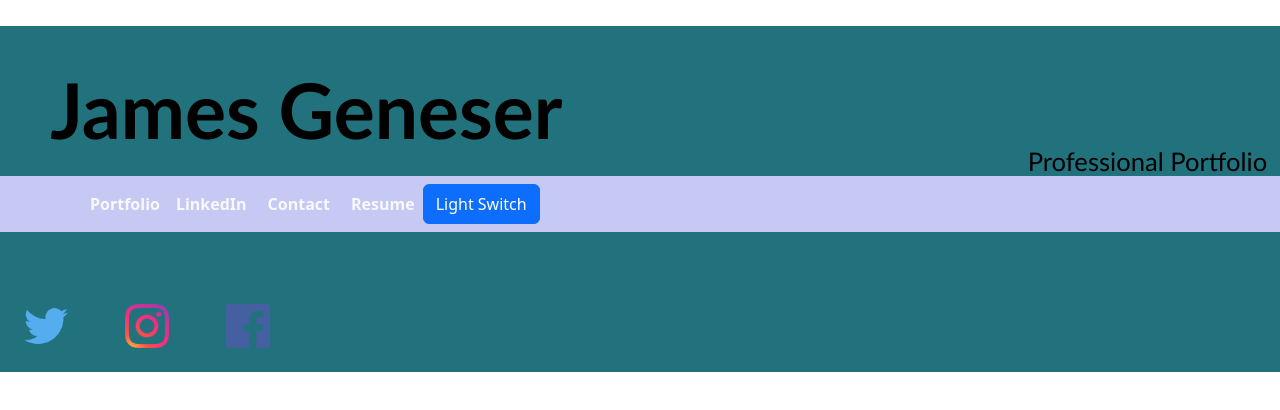
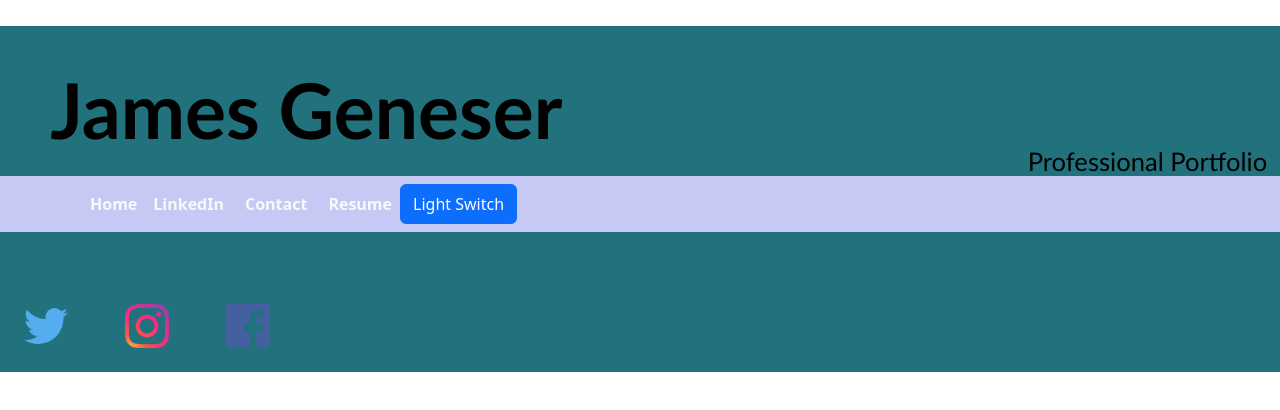
Before and after one commit to JamesGeneser/official-portfolio, a React (Create React App) app: page / in a window 1280 px wide. Shown: the top 410 px of the page. Built offline with nearby package versions, Linux system fonts and the light colour scheme.

Commit message:
changed relative paths in nav

```diff
--- a/src/App.js
+++ b/src/App.js
@@ -18,8 +18,8 @@ function App() {
         <Navigation />
 
         <Routes>
-          <Route path="official-portfolio/" element={<Home />} />
-          <Route path="official-portfolio/project" element={<Project />} />
+          <Route path="/official-portfolio" element={<Home />} />
+          <Route path="/project/official-portfolio" element={<Project />} />
         </Routes>
         <Footer />
       </Router>
--- a/src/components/Navigation.js
+++ b/src/components/Navigation.js
@@ -28,8 +28,11 @@ function Navigation() {
           <Navbar.Toggle aria-controls="responsive-navbar-nav" />
           <Navbar.Collapse id="basic-navbar-nav">
             <Nav className="me-auto d-flex fw-bold">
-              {location.pathname == "/" ? (
-                <Nav.Link className="text-light" href="/project">
+              {location.pathname == "/official-portfolio" ? (
+                <Nav.Link
+                  className="text-light"
+                  href="/project/official-portfolio"
+                >
                   Portfolio
                 </Nav.Link>
               ) : (
```
